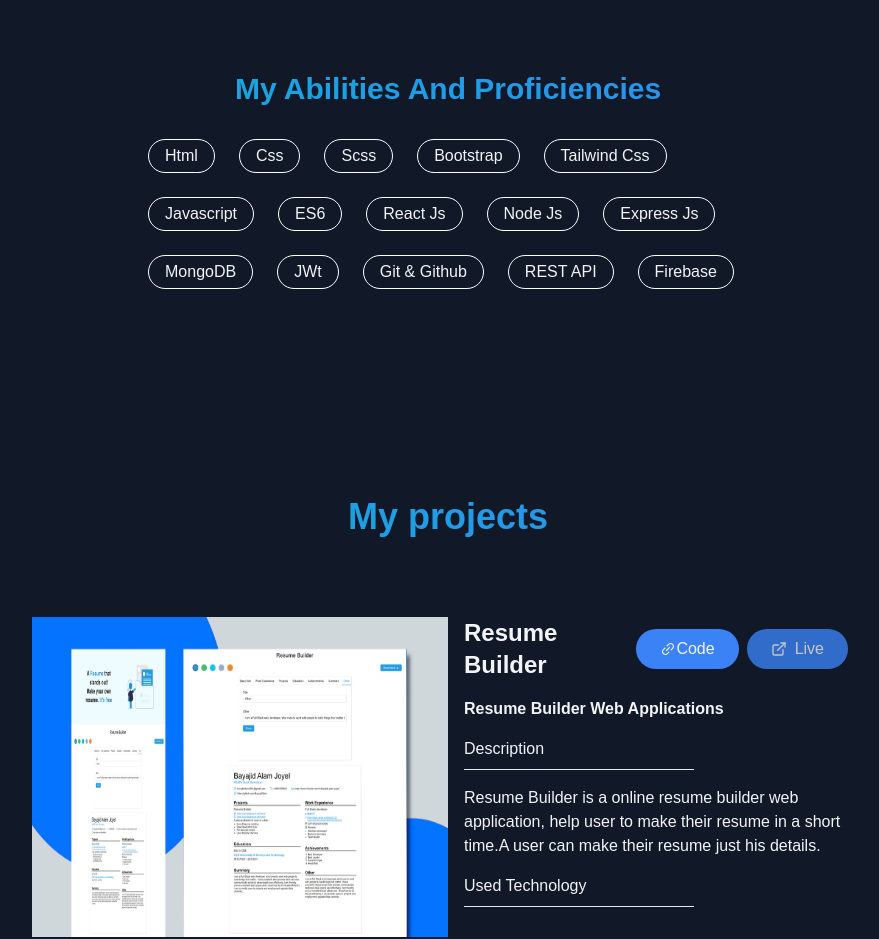
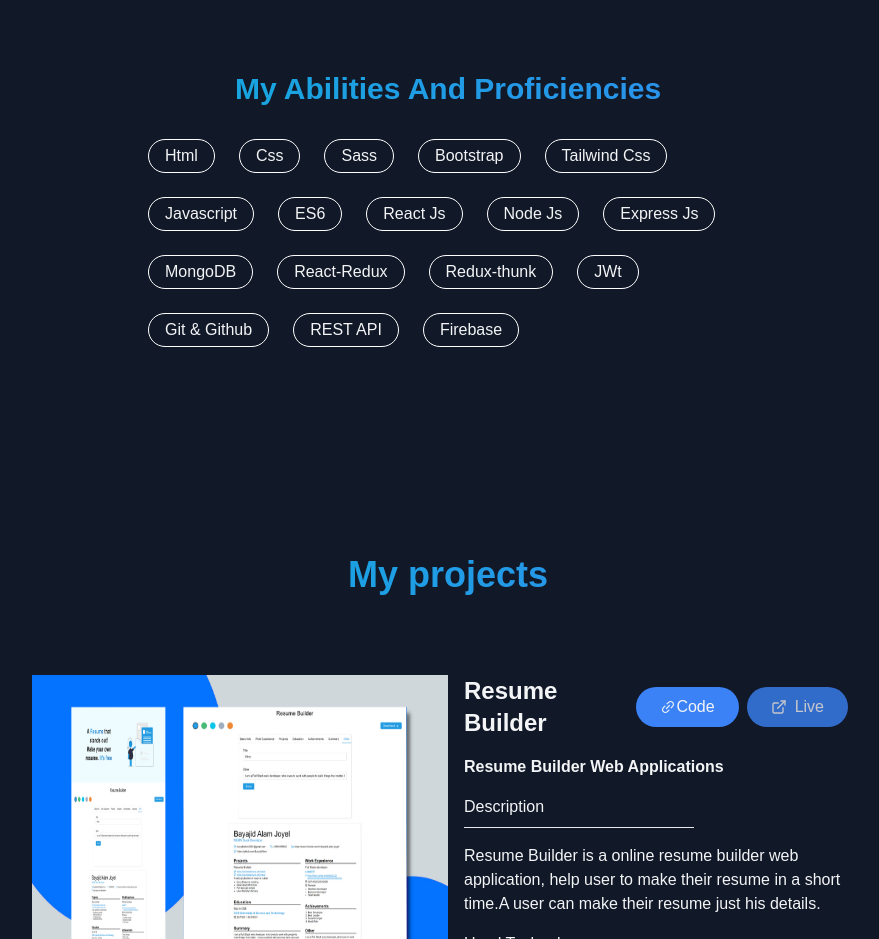
Before and after one commit to BayajidAlam/portfolio2.0, a React (Create React App) app: page / in a window 1280 px wide. Shown: the part 1380-2319 px from the top of the page, without its empty margins (192-1071 px from the left). Built offline with nearby package versions, Linux system fonts and the light colour scheme.

Commit message:
skills added

```diff
--- a/src/components/Skills/Skills.js
+++ b/src/components/Skills/Skills.js
@@ -7,7 +7,7 @@ const Skills = () => {
 const mySkills = [
   {name: "Html"},
   {name: "Css"},
-  {name: "Scss"},
+  {name: "Sass"},
   {name: "Bootstrap"},
   {name: "Tailwind Css"},
   {name: "Javascript"},
@@ -16,6 +16,8 @@ const mySkills = [
   {name: "Node Js"},
   {name: "Express Js"},
   {name: "MongoDB"},
+  {name: "React-Redux"},
+  {name: "Redux-thunk"},
   {name: "JWt"},
   {name: "Git & Github"},
   {name: "REST API"},
```
